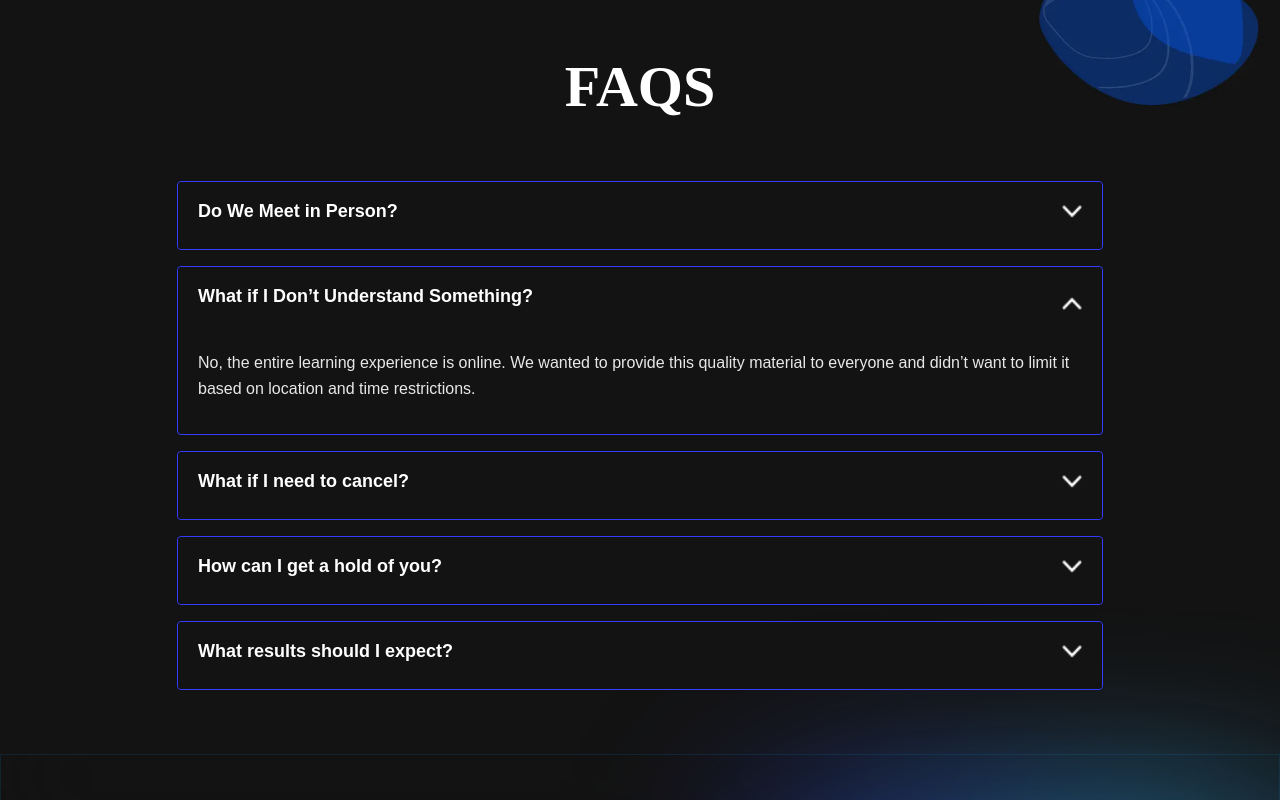
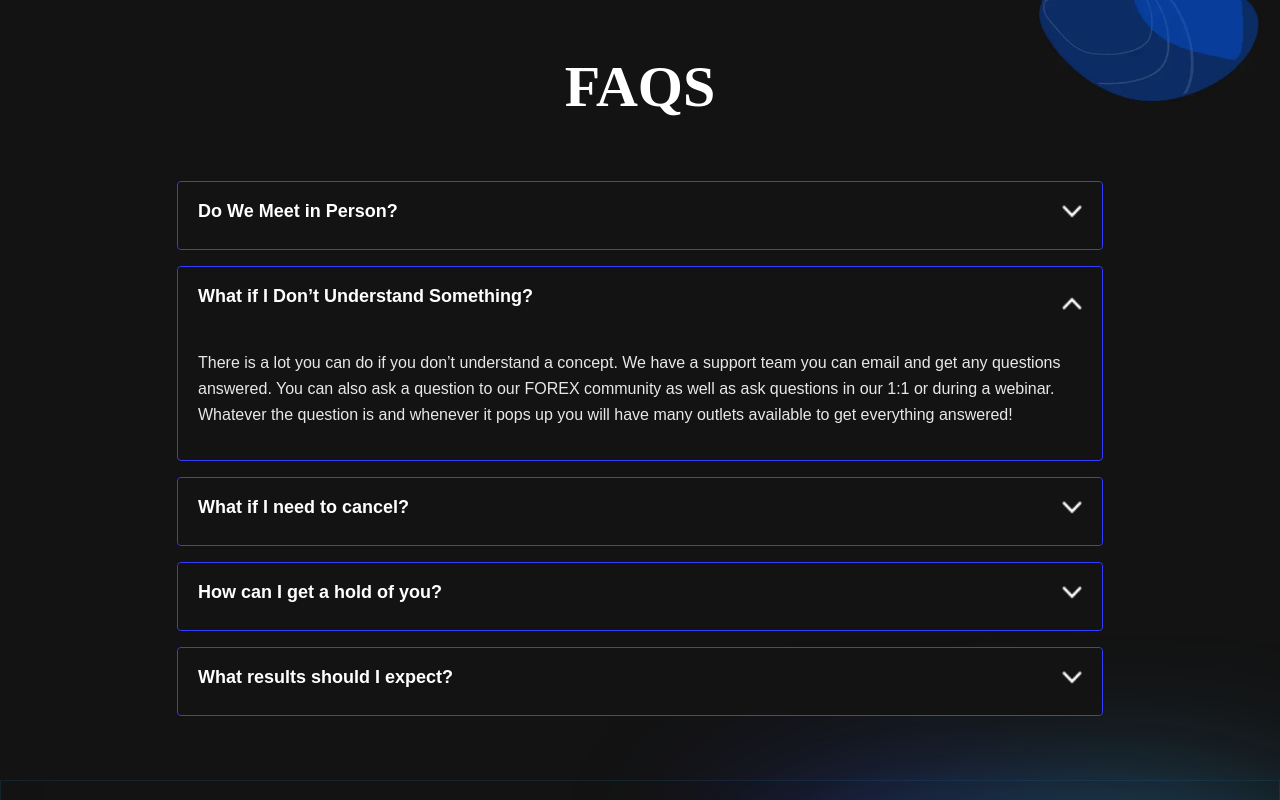
Before and after one commit to Radial-code/GlorryFx, a React (Create React App) app: page / in a window 1280 px wide. Both pictures are taken after a click on the button "What if I Don’t Understand Something?". Shown: the part 4374-5174 px from the top of the page. Built offline with nearby package versions, Linux system fonts and the light colour scheme; grey boxes are pictures that could not be loaded; a web font is replaced by a local one.

Commit message:
text changed

```diff
--- a/src/components/Faqs.jsx
+++ b/src/components/Faqs.jsx
@@ -89,10 +89,13 @@ const Faqs = () => {
                   >
                     <div className="accordion-body">
                       <p className="para">
-                        No, the entire learning experience is online. We wanted
-                        to provide this quality material to everyone and didn’t
-                        want to limit it based on location and time
-                        restrictions.
+                        There is a lot you can do if you don’t understand a
+                        concept. We have a support team you can email and get
+                        any questions answered. You can also ask a question to
+                        our FOREX community as well as ask questions in our 1:1
+                        or during a webinar. Whatever the question is and
+                        whenever it pops up you will have many outlets available
+                        to get everything answered!
                       </p>
                     </div>
                   </div>
@@ -125,10 +128,9 @@ const Faqs = () => {
                   >
                     <div className="accordion-body">
                       <p className="para">
-                        No, the entire learning experience is online. We wanted
-                        to provide this quality material to everyone and didn’t
-                        want to limit it based on location and time
-                        restrictions.
+                        Please head to @glrrybot via Telegram & manage your
+                        subscription! We understand that circumstances change.
+                        This will be No problem!
                       </p>
                     </div>
                   </div>
@@ -161,10 +163,8 @@ const Faqs = () => {
                   >
                     <div className="accordion-body">
                       <p className="para">
-                        No, the entire learning experience is online. We wanted
-                        to provide this quality material to everyone and didn’t
-                        want to limit it based on location and time
-                        restrictions.
+                        Just send us an email to contact@glorryfx.com for all
+                        support related inquiries.
                       </p>
                     </div>
                   </div>
@@ -197,10 +197,12 @@ const Faqs = () => {
                   >
                     <div className="accordion-body">
                       <p className="para">
-                        No, the entire learning experience is online. We wanted
-                        to provide this quality material to everyone and didn’t
-                        want to limit it based on location and time
-                        restrictions.
+                        Our goal is to completely change the way intermediate
+                        traders view the markets! As you may know we’re unable
+                        to guarantee any specific results, however at the end,
+                        we aim and strive for customer development. Nonetheless,
+                        here at GlorryFX's learn & earn - you should see the
+                        results!
                       </p>
                     </div>
                   </div>
--- a/src/components/Newsletter.jsx
+++ b/src/components/Newsletter.jsx
@@ -48,10 +48,7 @@ const Newsletter = () => {
                 <h3 className="fs_3xl  fw_semibold ff_raleway color_primary  ">
                   Subscribe to Our Newsletter
                 </h3>
-                <p className="para">
-                  Dolor mattis quisque curabitur lacus, pharetra sem leo.
-                  Elementum libero.
-                </p>
+                <p className="para">Stay up to date</p>
                 <div className=" d-flex align-items-center justify-content-between mt-4 input_box">
                   <div className="col-6">
                     <div className="d-flex align-items-center">
```
